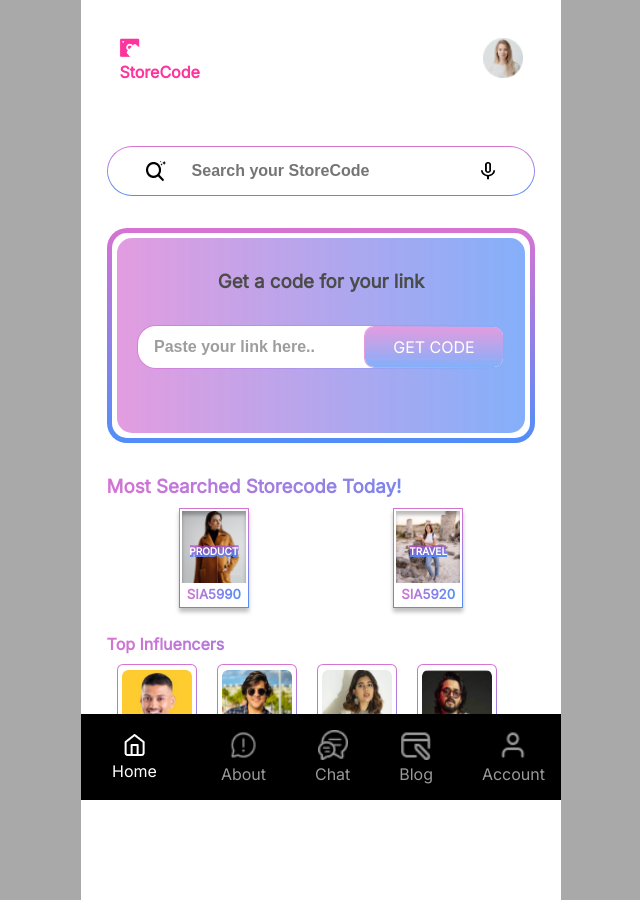
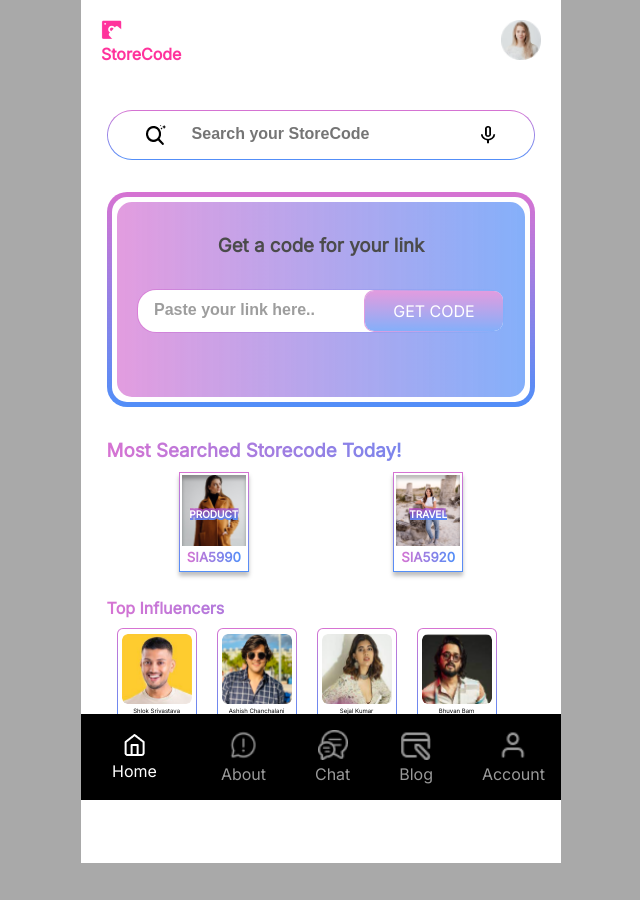
Before and after one commit to praveenkumar-4E2/storecode-page, a React (Create React App) app: page / in a window 1280 px wide. Shown: the whole page, without its empty margins (319-959 px from the left). After the commit the page ends 863 px from the top, so only its background shows below. Built offline with nearby package versions, Linux system fonts and the light colour scheme.

Commit message:
top nav padding corrected

```diff
--- a/package.json
+++ b/package.json
@@ -1,4 +1,5 @@
 {
+  "homepage": "https://praveenkumar-4E2.github.io/storecode-page",
   "name": "storecode-hero",
   "version": "0.1.0",
   "private": true,
@@ -14,6 +15,8 @@
   },
   "scripts": {
     "start": "react-scripts start",
+    "predeploy":"npm run build",
+    "deploy":"gh-pages -d build",
     "build": "react-scripts build",
     "test": "react-scripts test",
     "eject": "react-scripts eject"
@@ -35,5 +38,8 @@
       "last 1 firefox version",
       "last 1 safari version"
     ]
+  },
+  "devDependencies": {
+    "gh-pages": "^6.1.0"
   }
 }
--- a/src/components/common/TopNav/TopNav.css
+++ b/src/components/common/TopNav/TopNav.css
@@ -1,5 +1,5 @@
 .top-nav{
-    padding: max(3vw,1rem);
+    padding: 20px;
     display: flex;
     align-items: center;
     justify-content: space-between;
```
Also changed, not shown: 1 other file (tests, documents, lock files or other folders).
